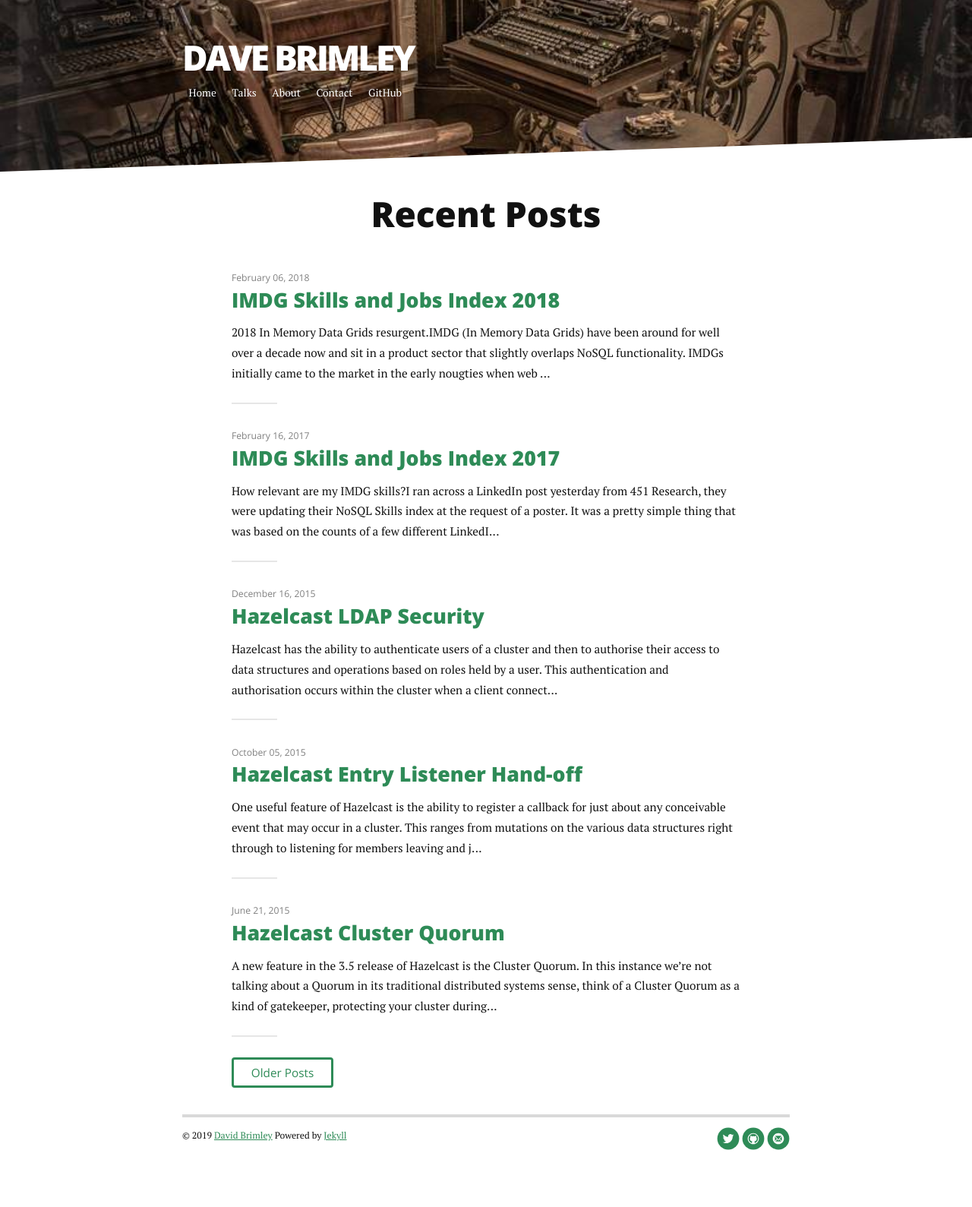
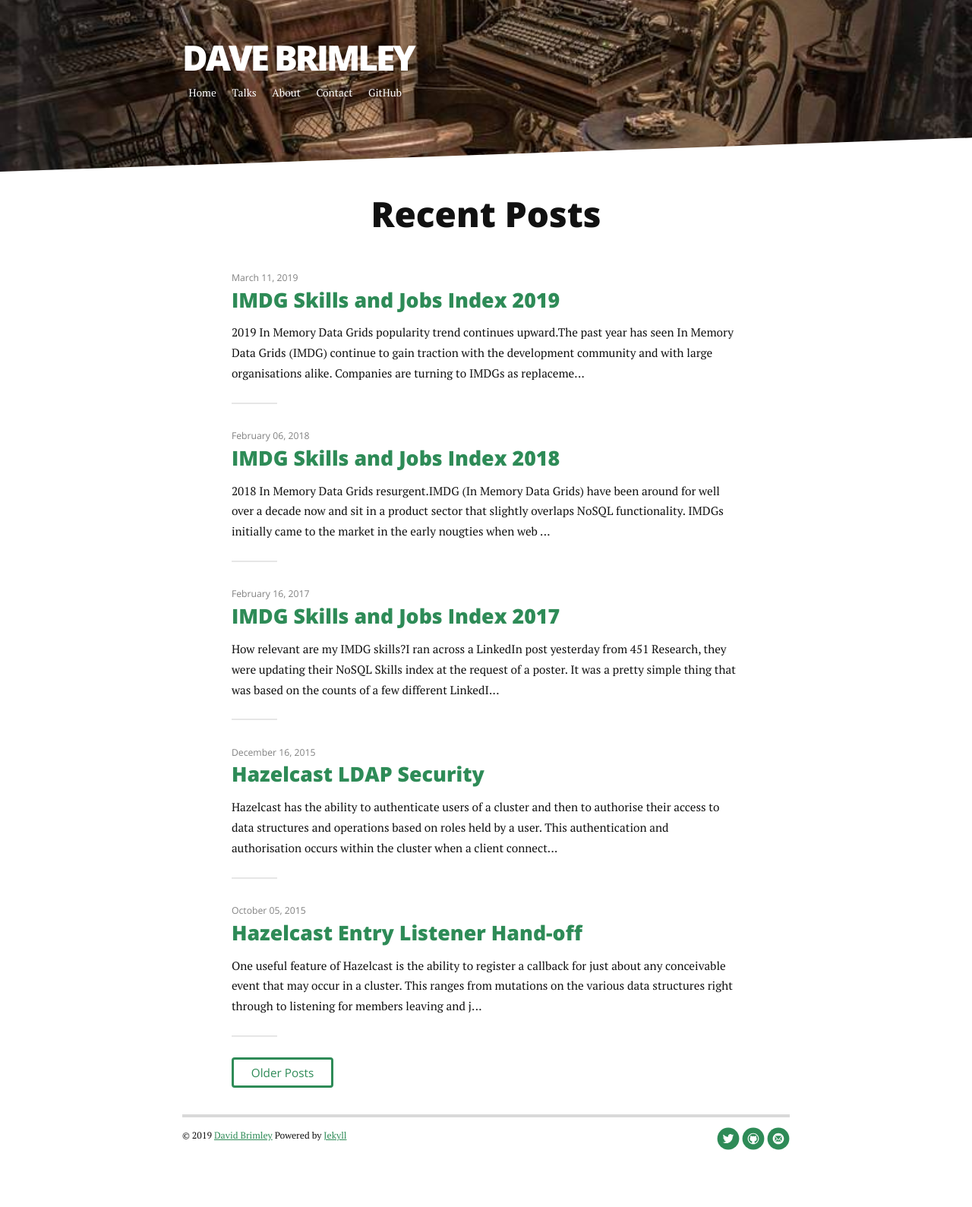
Before and after one commit to dbrimley/dbrimley.github.io, a Jekyll site: the page built from index.html, in a window 1280 px wide. Shown: the whole page at 76% size. Built offline with Jekyll 4.4.1, drawn with Linux system fonts in a browser that asks for light colours; nearby versions of some CDN libraries; Markdown is read by kramdown in place of the engine named in the settings; the list of posts is cut into pages by our own code; some of the changed lines change nothing that is shown.

Commit message:
2019 IMDG LinkedIn Survey

```diff
--- /dev/null
+++ b/_posts/2019-03-11-IMDG-Skills-Jobs-Index-2019.md
@@ -0,0 +1,85 @@
+---
+layout: post
+title: "IMDG Skills and Jobs Index 2019"
+modified:
+categories: blog
+excerpt: For a third year in a row demand from employers for In Memory Data Grid (IMDG) skills have increased, 2018 also saw a record increase in engineers gaining IMDG skills to meet this demand. LinkedIn Profiles mentioning an IMDG skill have increased by 43% (YoY) and in February there were 1,300 open jobs on LinkedIn requiring IMDG knowledge.
+comments: true
+image: careers.jpg
+date: 2019-03-11T13:56:21+00:00
+---
+
+### 2019 In Memory Data Grids popularity trend continues upward.
+
+The past year has seen In Memory Data Grids (IMDG) continue to gain traction with the development community and with large organisations alike. Companies are turning to IMDGs as replacements for RDBMS and NoSQL solutions that struggle to scale. The trend sees IMDG being used as a cornerstone for Digital Transformation projects. A key driver for adoption is the ease in which IMDGs drop into new deployment platforms such as Kubernetes and Cloud, an area in which traditional processing data stores struggle. IMDGs are a viable option over a NoSQL solution for varied technical reasons.
+
+#### Easier to scale out
+Cluster members co-ordinate amongst themselves for their share of partitioned data. There is no third party co-ordination as is the case with most NoSQL solutions.  Each member of an IMDG cluster handles a portion of primary data partitions and a similar number of replica partitions. There is no concept of master or replica processes.
+#### A better option for varied data retrieval
+Some NoSQL solutions like Redis require knowledge of the key, there is no facility to query data based on a property, instead users have to maintain multiple data structures with the property as a key, known as reverse indexes. IMDGs offer key based retrieval and SQL like queries where only properties are known, in much the same way as a relational database operates.
+#### Faster to retrieve data
+IMDGs have a facility called [near caches](https://docs.hazelcast.org/docs/latest-dev/manual/html-single/#near-cache) which allow frequently read data to be stored in a cache within the client to the cluster, this means that once read the value will stay in the client process memory space, until the value is changed in the central cluster, at which time the cluster sends an invalidation message to the client. NoSQL solutions like Redis and MongoDB do not offer this. General data retrieval from the cluster to a client is also faster, everything is stored in memory.
+#### More efficient under mixed workloads
+IMDGs are multi threaded, some NoSQL like Redis are single threaded. Single threads impact performance under varied workloads, for example when a Redis Lua Script is being run for a compute job in the cluster no other transactions within that process can proceed. This can be particularly problematic if the script is long running. For IMDGs throughput can be maintained with multiple compute jobs and data retrieval operations at the same time. MongoDB does not offer a distributed compute facility at all.
+#### Are much more than just a Data Store
+IMDGs are not only an excellent choice as an elastic resilient in memory data store. They can also be used as a framework to build your own Distributed Systems.  Most IMDGs now provide various atomic and lock API that aid in the building of services, pair this with the excellent event callbacks available for data mutations and IMDGs become a valuable tool for building Microservice architectures.
+#### Embeddable
+The IMDGs reviewed in this Blog are Java based libraries. This means you can embed a cluster and the data structures directly within your own applications. With NoSQL you are forced to use a Client Server architecture.
+
+### 2019 IMDG LinkedIn Survey Results
+
+The survey is a search for jobs and profiles based on the keyword of the IMDG product. It's simple enough to independently verify the results found here. Some products are known under a different Open Source name to their Commercial product name. For example, Pivotal Gemfire and Apache Geode. Where there are two names, I have searched for both and combined the results. This may lead to a double count in some instances, so for these products the results may be artificially increased.  Other products such as Hazelcast carry the same name for their Open Source and Commercial versions.
+
+I've chosen what I consider to be the top 5 IMDGs, Four of them are open source and one, Oracle Coherence, is proprietary, closed source.
+
+* Hazelcast
+* Oracle Coherence
+* Gemfire / Apache Geode
+* GridGain / Apache Ignite
+* JBoss Data Grid / Infinispan
+
+### IMDG Products mentioned in LinkedIn Profiles.
+
+People mentioning an IMDG as a skill in their LinkedIn profile has grown by 43% YoY over 2018. An important statistic and a good indicator of an IMDGs popularity with engineers and businesses alike. This is an indicator of the available talent pool, an important consideration when weighing up IMDG products against each other. This metric alone can have a strong influence on IMDG product selection within businesses.
+
+| Search Keywords            |   Feb 2019  |
+|----------------------------|:-----------:|
+| Hazelcast                  |    7,623    |
+| Oracle Coherence           |    5,261    |
+| Gemfire/Apache Geode       |    4,031    |
+| GridGain/Apache Ignite     |    2,376    |
+| JBoss Data Grid/Infinispan |    1,891    |
+
+All of the IMDGs listed here increased their profile count, Hazelcast maintained and expanded the lead it held in 2018. Second and Third places were swapped, with Oracle Coherence surprisingly pulling ahead of Pivotal Gemfire. Apache Ignite has pulled itself off from the bottom of the table with Infinspan dropping to take the wooden spoon.
+
+![IMDG Profiles Count](/assets/img/2019-imdg-linkedin-profiles.png)
+
+![IMDG Profile Share](/assets/img/2019-imdg-profile-share.png)
+
+
+**Notes:** _Search conducted on 11th February 2019._
+
+### IMDG Product Job Listings
+
+Job listings are another great indicator of IMDG popularity and as mentioned, this metric is up from 2018 for all of the IMDG products we searched except for Oracle Coherence. No movement at the top, with Hazelcast staying in place as the IMDG with most job opportunities. Hazelcast has twice as many job openings as the second nearest, Pivotal Gemfire. 2018 saw a big drop in requirements for Oracle Coherence positions.
+
+| Search Keywords            | Feb 2019 |
+|----------------------------|:--------:|
+| Hazelcast                  |    617   |
+| Gemfire/Apache Geode       |    290   |
+| GridGain/Apache Ignite     |    235   |
+| JBoss Data Grid/Infinispan |     91   |
+| Oracle Coherence           |     85   |
+
+![IMDG Jobs Count](/assets/img/2019-imdg-linkedin-jobs.png)
+
+![IMDG Jobs Share](/assets/img/2019-imdg-linkedin-job-share.png)
+
+
+**Notes:** _Search conducted on 11th February 2019._
+
+### Conclusion
+
+The Trend for IMDGs is most definitely increasing as evidenced by the data above, that said they're still a relatively unknown resource. IMDGs can take their place alongside NoSQL and RDBMS solutions in a multi faceted solution. More and more architects are coming to the realisation that a NoSQL solution on it's own will not solve their future data storage and processing requirements. A wider variety of more adaptable data solutions are required, and for this architects are turning to IMDGs. Many IMDGs have been developing complimentary solutions based on the core IMDG platform, for example, [Hazelcast Jet](jet.hazelcast.org) which is an in memory streaming platform that provides stream processing at ingestion rates far exceeding competing disk bound solutions such as Apache Flink, or Apache Kafka Streams. Once again these solutions come with the added benefit of out of the box cluster co-ordination.  No extra processes are required, such as a Zookeeper instance.
+
+Let me know what you think in the comments section below. Does this all tally with your current experiences of the IMDG job market? If you're an Architect, how are you using In Memory Data Grids?
--- a/assets/css/style.css
+++ b/assets/css/style.css
@@ -317,6 +317,7 @@
 table {
     border-collapse: collapse;
     border-spacing: 0
+    table-layout:fixed;
 }
 
 td,
```
Also changed, not shown: assets/img/2019-imdg-linkedin-job-share.png (added), assets/img/2019-imdg-linkedin-jobs.png (added), assets/img/2019-imdg-linkedin-profiles.png (added), assets/img/2019-imdg-profile-share.png (added).
